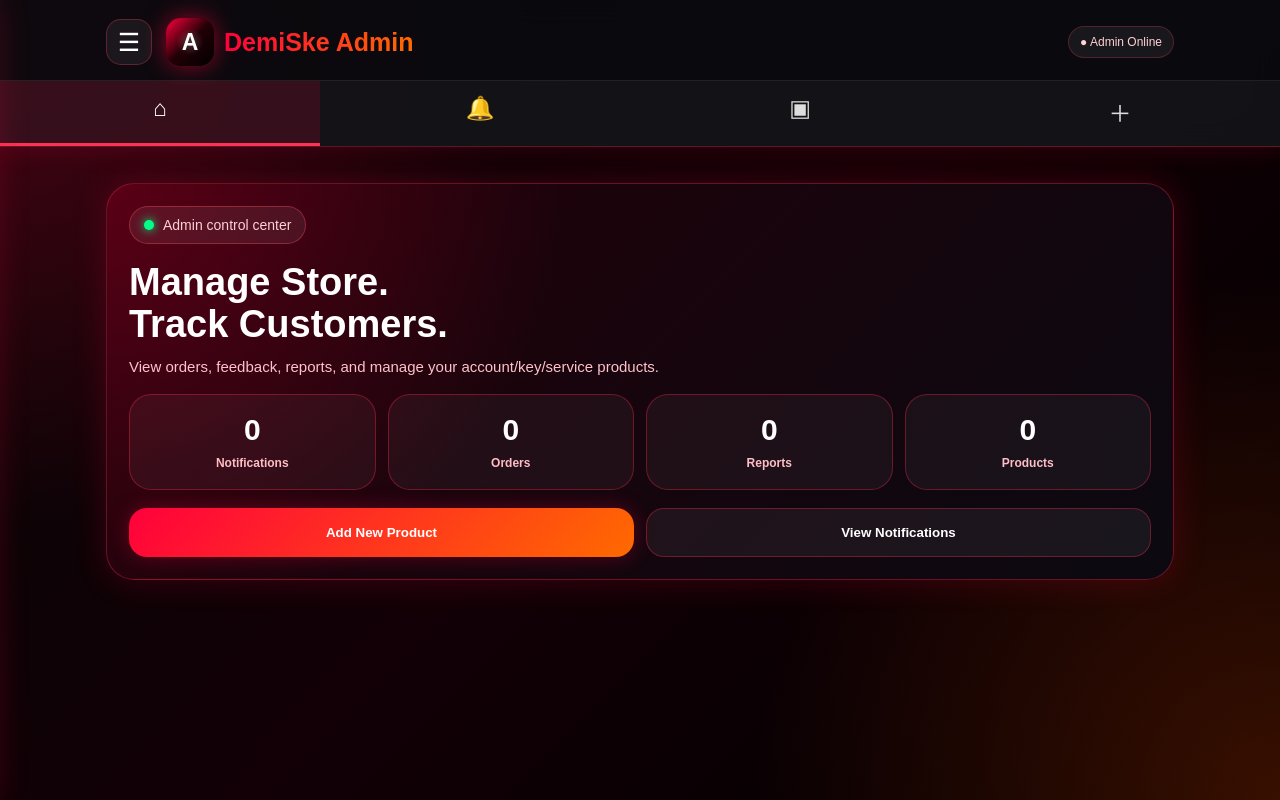
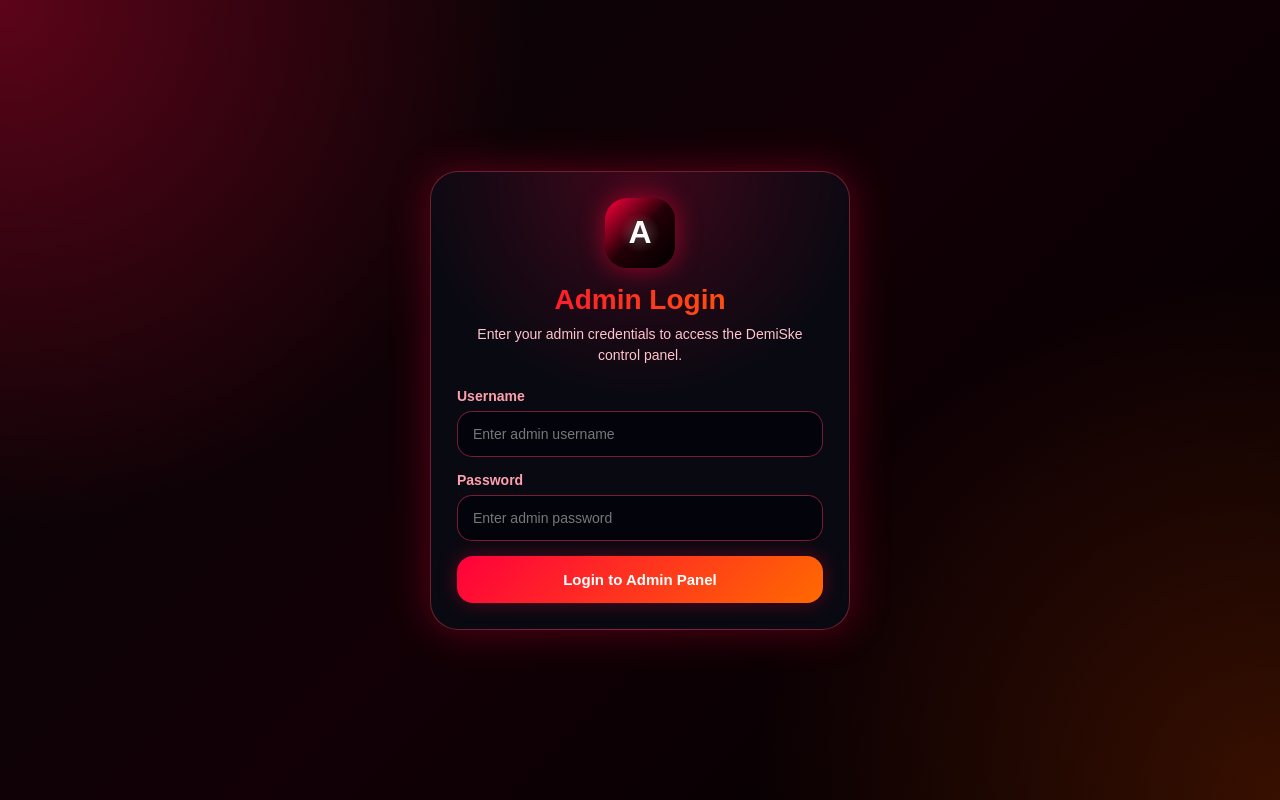
Before and after one commit to klivesubapascual-afk/demiske-vault, a website: page admin.html in a window 1280 px wide. Drawn offline with Linux system fonts and the light colour scheme.

Commit message:
Update admin.html

```diff
--- a/admin.html
+++ b/admin.html
@@ -34,6 +34,90 @@
 
     .hidden {
       display: none !important;
+    }
+
+    .admin-login-screen {
+      position: fixed;
+      inset: 0;
+      z-index: 2000;
+      background:
+        radial-gradient(circle at top left, rgba(255, 0, 60, 0.35), transparent 35%),
+        radial-gradient(circle at bottom right, rgba(255, 70, 0, 0.22), transparent 35%),
+        linear-gradient(135deg, #060606, #120006, #000);
+      display: flex;
+      align-items: center;
+      justify-content: center;
+      padding: 18px;
+    }
+
+    .admin-login-card {
+      width: 100%;
+      max-width: 420px;
+      padding: 26px;
+      border-radius: 28px;
+      background:
+        radial-gradient(circle at top, rgba(255, 0, 60, 0.22), transparent 45%),
+        rgba(10, 10, 18, 0.95);
+      border: 1px solid rgba(255, 70, 95, 0.4);
+      box-shadow: 0 0 40px rgba(255, 0, 60, 0.32);
+    }
+
+    .admin-login-logo {
+      width: 70px;
+      height: 70px;
+      border-radius: 22px;
+      margin: 0 auto 16px;
+      background:
+        radial-gradient(circle at center, rgba(255, 255, 255, 0.2), transparent 40%),
+        linear-gradient(135deg, #ff003c, #220006, #000);
+      box-shadow: 0 0 25px rgba(255, 0, 60, 0.55);
+      display: flex;
+      align-items: center;
+      justify-content: center;
+      font-size: 32px;
+      font-weight: 900;
+    }
+
+    .admin-login-card h2 {
+      text-align: center;
+      font-size: 28px;
+      margin-bottom: 8px;
+      background: linear-gradient(90deg, #ff003c, #ff6a00);
+      -webkit-background-clip: text;
+      color: transparent;
+    }
+
+    .admin-login-card p {
+      text-align: center;
+      color: #ffc4cc;
+      font-size: 14px;
+      line-height: 1.5;
+      margin-bottom: 22px;
+    }
+
+    .admin-login-btn {
+      width: 100%;
+      border: none;
+      cursor: pointer;
+      border-radius: 16px;
+      padding: 15px;
+      font-size: 15px;
+      font-weight: 900;
+      color: white;
+      background: linear-gradient(135deg, #ff003c, #ff6a00);
+      box-shadow: 0 0 20px rgba(255, 0, 60, 0.32);
+    }
+
+    .admin-login-error {
+      display: none;
+      margin-top: 12px;
+      padding: 12px;
+      border-radius: 14px;
+      background: rgba(255, 0, 60, 0.12);
+      border: 1px solid rgba(255, 70, 95, 0.35);
+      color: #ffc4cc;
+      font-size: 13px;
+      text-align: center;
     }
 
     .topbar {
@@ -581,6 +665,11 @@
       box-shadow: 0 0 18px rgba(255, 0, 60, 0.3);
     }
 
+    .drawer-item.danger {
+      background: rgba(255, 0, 60, 0.18);
+      border: 1px solid rgba(255, 70, 95, 0.35);
+    }
+
     .drawer-small {
       color: #aaa;
       font-size: 12px;
@@ -672,6 +761,36 @@
 </head>
 
 <body>
+  <!-- ADMIN LOGIN SCREEN -->
+  <div class="admin-login-screen" id="adminLoginScreen">
+    <div class="admin-login-card">
+      <div class="admin-login-logo">A</div>
+
+      <h2>Admin Login</h2>
+      <p>
+        Enter your admin credentials to access the DemiSke control panel.
+      </p>
+
+      <div class="form-group">
+        <label>Username</label>
+        <input type="text" id="adminUsername" placeholder="Enter admin username" />
+      </div>
+
+      <div class="form-group">
+        <label>Password</label>
+        <input type="password" id="adminPassword" placeholder="Enter admin password" />
+      </div>
+
+      <button class="admin-login-btn" onclick="adminLogin()">
+        Login to Admin Panel
+      </button>
+
+      <div class="admin-login-error" id="adminLoginError">
+        Wrong username or password.
+      </div>
+    </div>
+  </div>
+
   <!-- SIDE MENU -->
   <div class="drawer-overlay" id="drawerOverlay" onclick="closeDrawer()"></div>
 
@@ -688,6 +807,10 @@
     <button class="drawer-item" onclick="goDrawerPage('notifications')">🔔 Notifications</button>
     <button class="drawer-item" onclick="goDrawerPage('products')">🛒 Products</button>
     <button class="drawer-item" onclick="goDrawerPage('add')">➕ Add Product</button>
+
+    <div class="drawer-section-title">Account</div>
+
+    <button class="drawer-item danger" onclick="adminLogout()">🚪 Log Out</button>
 
     <div class="drawer-section-title">Website</div>
 
@@ -1012,6 +1135,9 @@
   </div>
 
   <script>
+    const ADMIN_USERNAME = "admin";
+    const ADMIN_PASSWORD = "admin123";
+
     const adminForm = document.getElementById("adminForm");
     const productTypeInputs = document.querySelectorAll("input[name='productType']");
     const productPictures = document.getElementById("productPictures");
@@ -1029,6 +1155,56 @@
 
     let selectedProductType = "";
     let selectedImages = [];
+
+    function checkAdminLogin() {
+      const isLoggedIn = localStorage.getItem("adminLoggedIn") === "true";
+      const loginScreen = document.getElementById("adminLoginScreen");
+
+      if (!loginScreen) return;
+
+      if (isLoggedIn) {
+        loginScreen.classList.add("hidden");
+      } else {
+        loginScreen.classList.remove("hidden");
+      }
+    }
+
+    function adminLogin() {
+      const username = document.getElementById("adminUsername").value.trim();
+      const password = document.getElementById("adminPassword").value.trim();
+      const errorBox = document.getElementById("adminLoginError");
+
+      if (username === ADMIN_USERNAME && password === ADMIN_PASSWORD) {
+        localStorage.setItem("adminLoggedIn", "true");
+
+        document.getElementById("adminUsername").value = "";
+        document.getElementById("adminPassword").value = "";
+
+        errorBox.style.display = "none";
+
+        checkAdminLogin();
+        loadAdminData();
+
+        showSuccess(
+          "Admin Logged In",
+          "Welcome back to your admin panel."
+        );
+      } else {
+        errorBox.style.display = "block";
+      }
+    }
+
+    function adminLogout() {
+      localStorage.removeItem("adminLoggedIn");
+
+      closeDrawer();
+      checkAdminLogin();
+
+      showSuccess(
+        "Logged Out",
+        "Admin session has been logged out."
+      );
+    }
 
     function openDrawer() {
       document.getElementById("sideDrawer").classList.add("active");
@@ -1426,6 +1602,7 @@
       showSuccess("Cleared", "All products have been cleared.");
     }
 
+    checkAdminLogin();
     loadAdminData();
   </script>
 </body>
```
